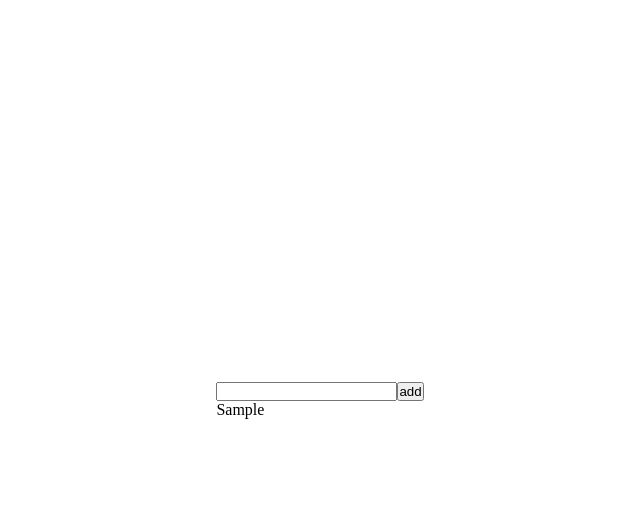
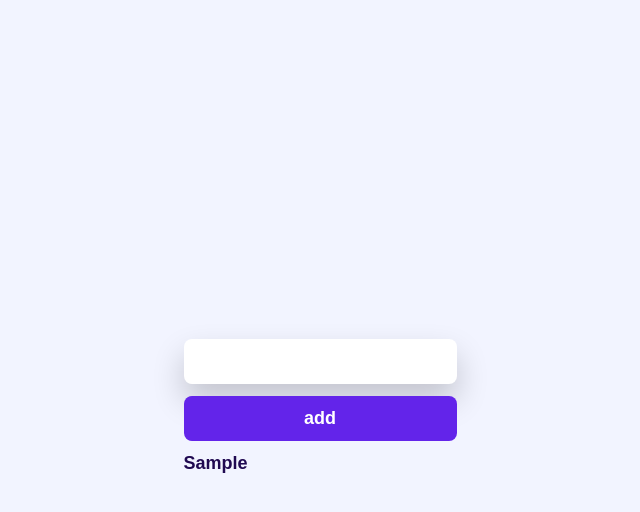
Before and after one commit to gustavofsantos/react-hooks-presentation, a React app: page / in a window 1280 px wide. Both pictures are taken after typing "Sample" into the empty fields and a click on the button "add". Shown: the whole page, without its empty margins (320-960 px from the left). Built offline with nearby package versions, Linux system fonts and the light colour scheme.

Commit message:
improvements

```diff
--- a/slides/11.js
+++ b/slides/11.js
@@ -1,28 +1,41 @@
-import React, { useState, useCallback } from "react";
+import React, { useState, useEffect, useCallback } from 'react';
+
+const TODOS_STORAGE_KEY = 'TODO_EXAMPLE_KEY';
 
 export default function TodoList() {
-  const [todo, setTodo] = useState("");
+  const [todo, setTodo] = useState('');
   const [todos, setTodos] = useState([]);
 
-  const handleChangeTodo = useCallback(ev => {
+  const handleChangeTodo = useCallback((ev) => {
     setTodo(ev.target.value);
   });
 
   const addTodo = useCallback(
-    ev => {
+    (ev) => {
       ev.preventDefault();
       setTodos([...todos, todo]);
-      setTodo("");
+      setTodo('');
     },
-    [todo]
+    [todo],
   );
 
   const removeTodo = useCallback(
     toRemove => () => {
-      setTodos(todos.filter(todo => todo !== toRemove));
+      setTodos(todos.filter(item => item !== toRemove));
     },
-    [todos]
+    [todos],
   );
+
+  useEffect(() => {
+    const savedTodos = localStorage.getItem(TODOS_STORAGE_KEY);
+    if (savedTodos) {
+      setTodos(JSON.parse(savedTodos));
+    }
+  }, []);
+
+  useEffect(() => {
+    localStorage.setItem(TODOS_STORAGE_KEY, JSON.stringify(todos));
+  }, [todos]);
 
   return (
     <div>
@@ -31,10 +44,16 @@ export default function TodoList() {
         <button type="submit">add</button>
       </form>
       <ul>
-        {todos.map((todo, index) => (
-          <p key={`${todo}_${index}`} onClick={removeTodo(todo)}>
-            {todo}
-          </p>
+        {todos.map((item, index) => (
+          <li key={`${todo}_${index}`}>
+            <button
+              type="button"
+              className="todo-item"
+              onClick={removeTodo(item)}
+            >
+              {item}
+            </button>
+          </li>
         ))}
       </ul>
     </div>
--- a/slides/9.js
+++ b/slides/9.js
@@ -1,29 +1,33 @@
-import React, { useState, useCallback } from "react";
+import React, { useState, useCallback } from 'react';
 
+/**
+ *
+ * Exemplo: Lista de afazeres
+ */
 export default function TodoList() {
   // ☝ useState insere uma lógica de gerencia de estado
   // de forma independente
-  const [todo, setTodo] = useState("");
+  const [todo, setTodo] = useState('');
   const [todos, setTodos] = useState([]);
 
-  const handleChangeTodo = useCallback(ev => {
+  const handleChangeTodo = useCallback((ev) => {
     setTodo(ev.target.value);
   });
 
   const addTodo = useCallback(
-    ev => {
+    (ev) => {
       ev.preventDefault();
       setTodos([...todos, todo]);
-      setTodo("");
+      setTodo('');
     },
-    [todo]
+    [todo],
   );
 
   const removeTodo = useCallback(
     toRemove => () => {
-      setTodos(todos.filter(todo => todo !== toRemove));
+      setTodos(todos.filter(item => item !== toRemove));
     },
-    [todos]
+    [todos],
   );
 
   return (
@@ -33,10 +37,16 @@ export default function TodoList() {
         <button type="submit">add</button>
       </form>
       <ul>
-        {todos.map((todo, index) => (
-          <p key={`${todo}_${index}`} onClick={removeTodo(todo)}>
-            {todo}
-          </p>
+        {todos.map((item, index) => (
+          <li key={`${todo}_${index}`}>
+            <button
+              type="button"
+              className="todo-item"
+              onClick={removeTodo(item)}
+            >
+              {item}
+            </button>
+          </li>
         ))}
       </ul>
     </div>
--- a/src/index.html
+++ b/src/index.html
@@ -19,6 +19,48 @@
         height: 100%;
         justify-content: center;
         align-items: center;
+        background-color: #f2f4ff
+      }
+
+      .todo-item {
+        background: none;
+        border: none;
+        cursor: pointer;
+        font-weight: bold;
+        font-size: 18px;
+        color: #200951;
+      }
+
+      form {
+        display: flex;
+        flex-direction: column;
+        margin-bottom: 12px;
+      }
+
+      form input {
+        border: none;
+        border-radius: 8px;
+        background-color: white;
+        box-shadow: 0 16px 32px rgba(0, 0, 0, 0.2);
+        padding: 12px 16px;
+        margin: 12px 0px;
+        color: #200951;
+        font-size: 18px;
+        font-weight: bold;
+      }
+
+      form button {
+        border: none;
+        border-radius: 8px;
+        background-color: #6324ea;
+        color: white;
+        font-weight: bold;
+        padding: 12px 16px;
+        font-size: 18px;
+      }
+
+      li {
+        list-style-type: none;
       }
     </style>
   </head>
```
Also changed, not shown: src/index.js (+4 -4 lines), .eslintrc.js.
